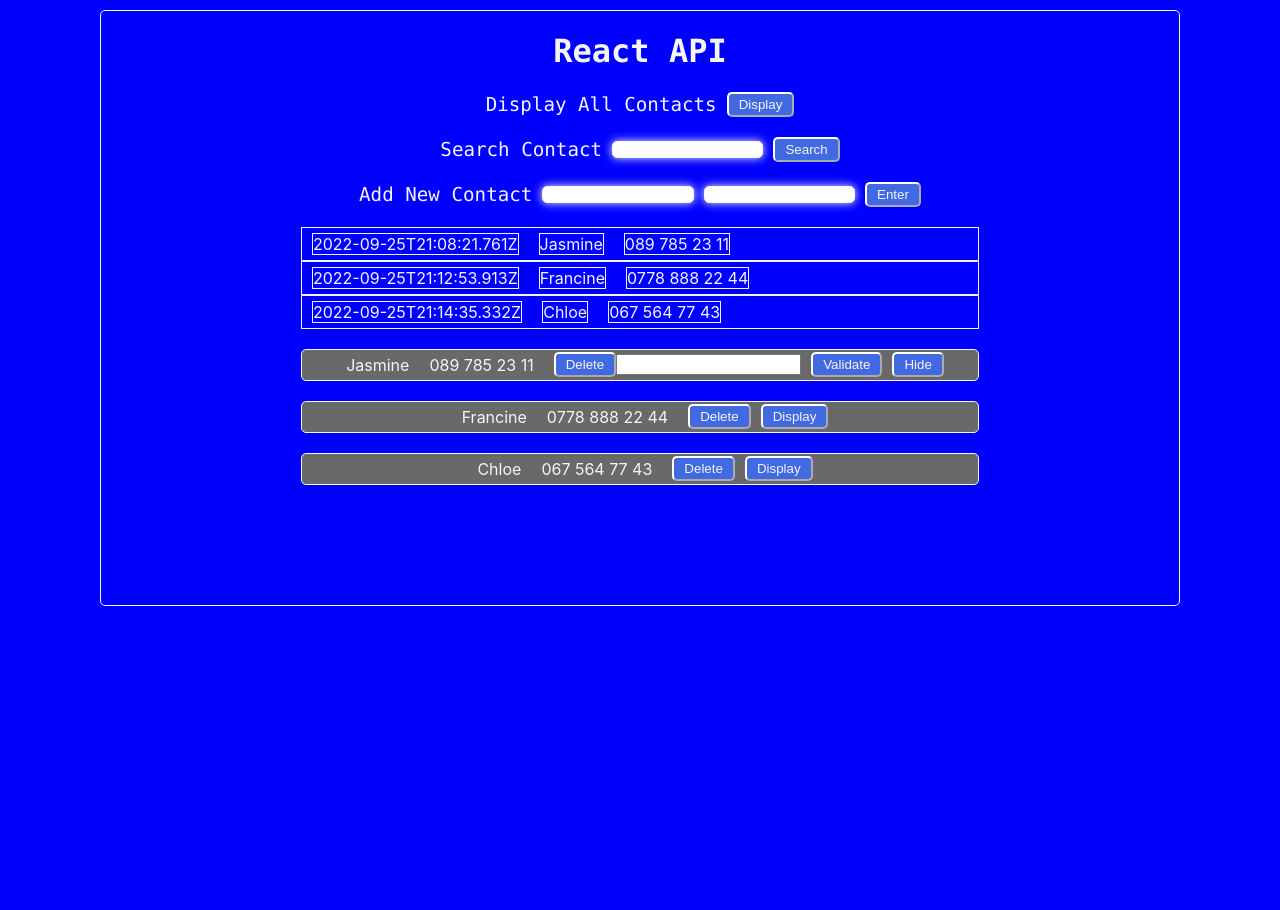
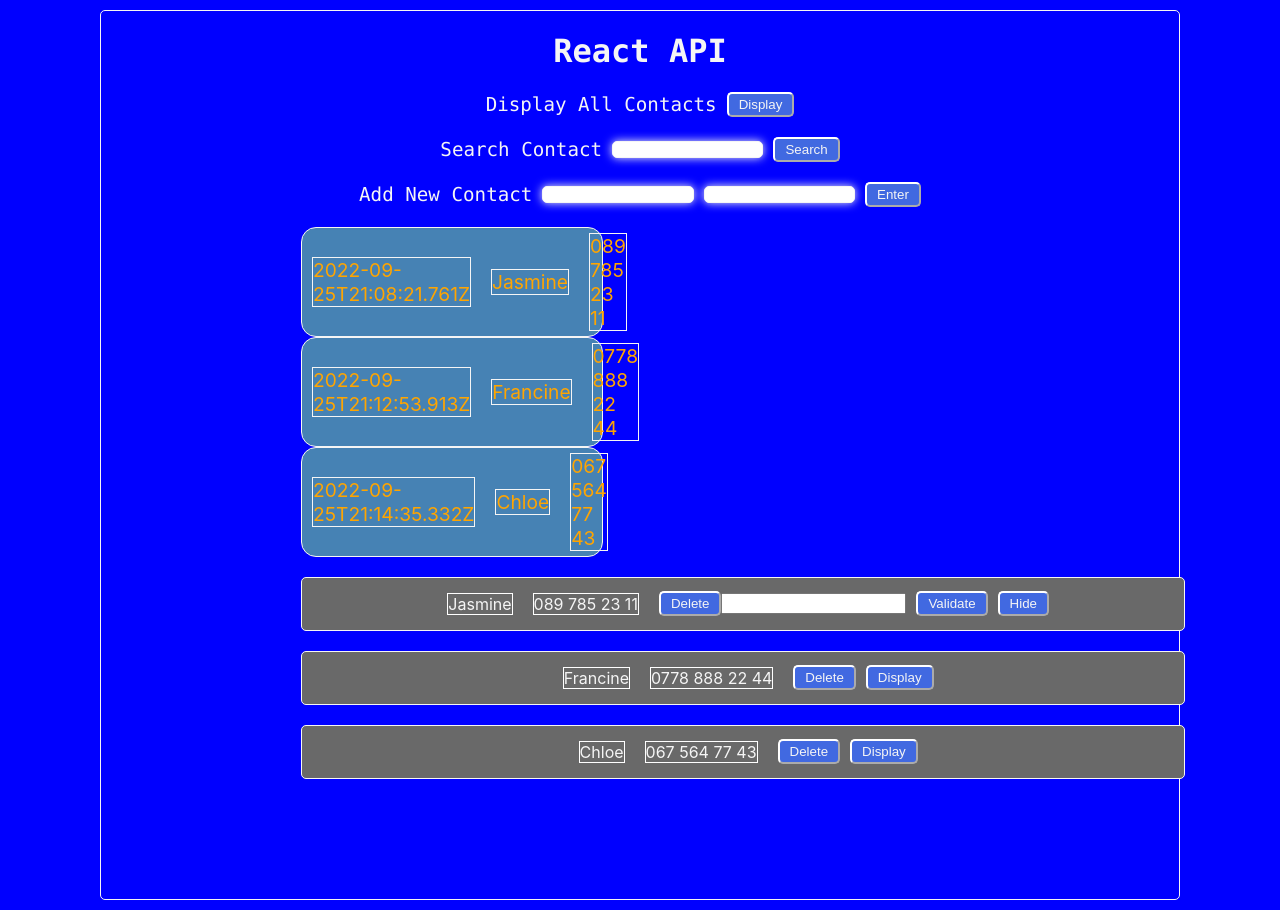
Before and after one commit to TLRKiliann/react-api-server, a React (Create React App) app in the folder my-api/: page / in a window 1280 px wide. Before the commit the page ends 800 px from the top, so only its background shows below. Built offline with nearby package versions, Linux system fonts and the light colour scheme; data requests are answered from the project's data file.

Commit message:
correct props ok

```diff
--- a/my-api/src/components/Note.js
+++ b/my-api/src/components/Note.js
@@ -1,3 +1,5 @@
+import './styles.css';
+
 const Note = ({
     note,
     handleDelete,
@@ -12,10 +14,10 @@
 
   return (
     <div className="filtermap--div">
-      <p>{note.name}</p>
-      <p>{note.number}</p>
+      <p style={{border: '1px solid white'}}>{note.name}</p>
+      <p style={{border: '1px solid white'}}>{note.number}</p>
       <button
-        onClick={() => handleDelete}
+        onClick={handleDelete}
       >
         Delete
       </button>
```
